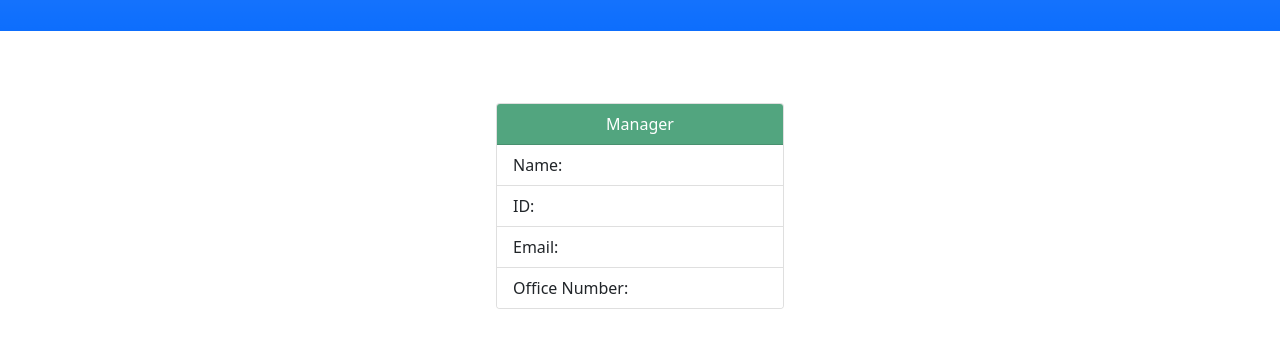
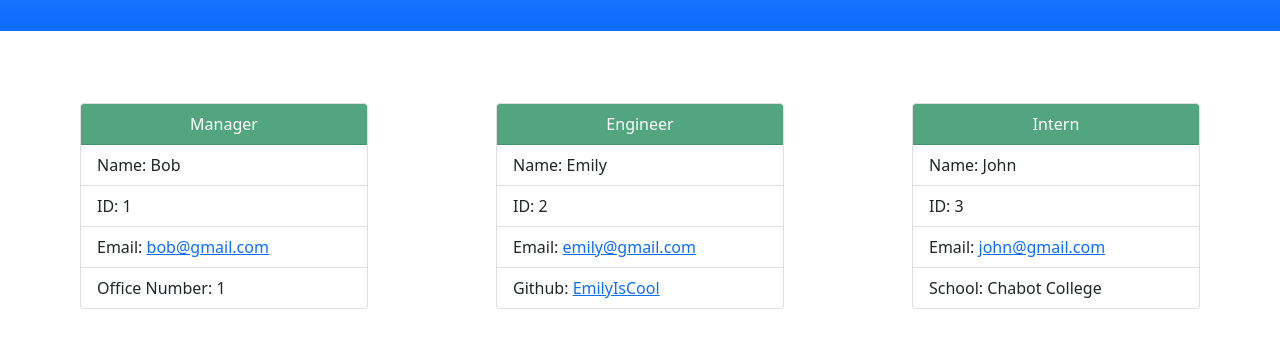
Before and after one commit to PentaZoned/corporate-profile-generator, a website: page sampleIndex.html in a window 1280 px wide. Shown: the part 121-468 px from the top of the page. Drawn offline with nearby package versions, Linux system fonts and the light colour scheme.

Commit message:
updated README.md, saved an example of generated HTML file, removed console logs from index.js to clea up the command-line UI, removed unnecessary css file

```diff
--- a/index.js
+++ b/index.js
@@ -69,8 +69,6 @@ inquirer
         // Concatenates the manager's template string to the initial template string for the output file.
         templateStr += managerStr;
 
-        console.log(newManager);
-
         // Executes the function depending on user input
         if(data.addEmployee === "Engineer") {
             addEngineer();
@@ -138,8 +136,6 @@ function addEngineer() {
 
     `;
         templateStr += engineerStr;
-
-        console.log(newEngineer);
 
         if(data.addEmployee === "Engineer") {
             addEngineer();
@@ -209,8 +205,6 @@ function addIntern() {
     `;
         templateStr += internStr;
 
-        console.log(newIntern);
-
         if(data.addEmployee === "Engineer") {
             addEngineer();
         } else if(data.addEmployee === "Intern") {
--- a/sampleIndex.html
+++ b/sampleIndex.html
@@ -8,7 +8,6 @@
         <title>Document</title>
         <link href="https://cdn.jsdelivr.net/npm/bootstrap@5.1.3/dist/css/bootstrap.min.css" rel="stylesheet"
             integrity="sha384-1BmE4kWBq78iYhFldvKuhfTAU6auU8tT94WrHftjDbrCEXSU1oBoqyl2QvZ6jIW3" crossorigin="anonymous">
-    <link rel="stylesheet" href="/dist/style.css">
     </head>
 
     <body>
@@ -22,10 +21,36 @@
                 Manager
             </div>
             <ul class="list-group list-group-flush">
-                <li class="list-group-item">Name: </li>
-                <li class="list-group-item">ID: </li>
-                <li class="list-group-item">Email: </li>
-                <li class="list-group-item">Office Number: </li>
+                <li class="list-group-item">Name: Bob</li>
+                <li class="list-group-item">ID: 1</li>
+                <li class="list-group-item">Email: <a href="mailto:bob@gmail.com">bob@gmail.com</a></li>
+                <li class="list-group-item">Office Number: 1</li>
+            </ul>
+        </div>
+
+
+        <div class="card m-5 mt-4" style="width: 18rem;">
+            <div class="card-header text-center text-white bg-success bg-opacity-75">
+                Engineer
+            </div>
+            <ul class="list-group list-group-flush">
+                <li class="list-group-item">Name: Emily</li>
+                <li class="list-group-item">ID: 2</li>
+                <li class="list-group-item">Email: <a href="mailto:emily@gmail.com">emily@gmail.com</a></li>
+                <li class="list-group-item">Github: <a href="https://github.com/EmilyIsCool" target="_blank">EmilyIsCool</a></li>
+            </ul>
+        </div>
+
+
+        <div class="card m-5 mt-4" style="width: 18rem;">
+            <div class="card-header text-center text-white bg-success bg-opacity-75">
+                Intern
+            </div>
+            <ul class="list-group list-group-flush">
+                <li class="list-group-item">Name: John</li>
+                <li class="list-group-item">ID: 3</li>
+                <li class="list-group-item">Email: <a href="mailto:john@gmail.com">john@gmail.com</a></li>
+                <li class="list-group-item">School: Chabot College</li>
             </ul>
         </div>
 
```
Also changed, not shown: README.md, dist/style.css (deleted), images/screenshot1.jpg (added), images/screenshot2.jpg (added). Lines whose indentation alone changed are shown as unchanged.
